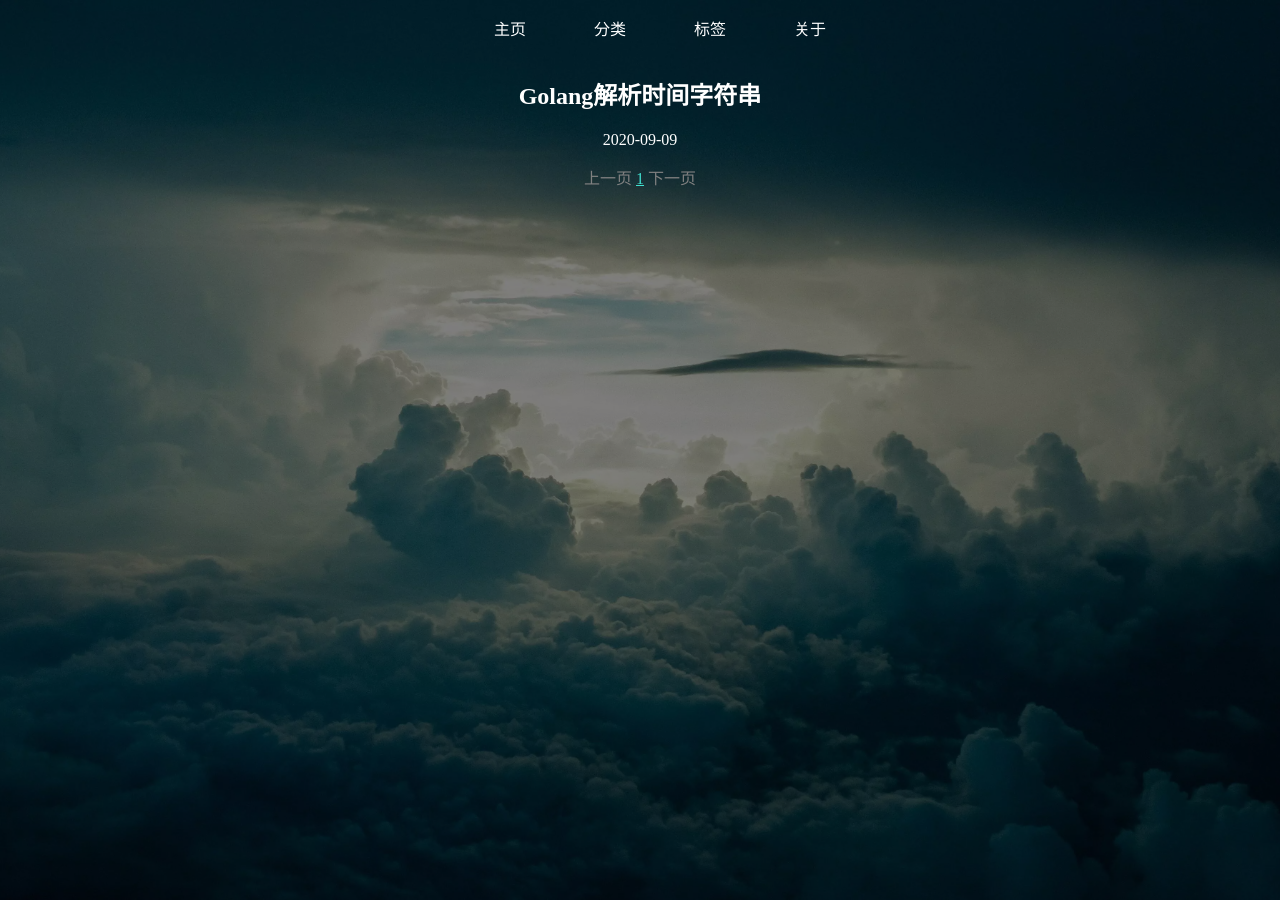
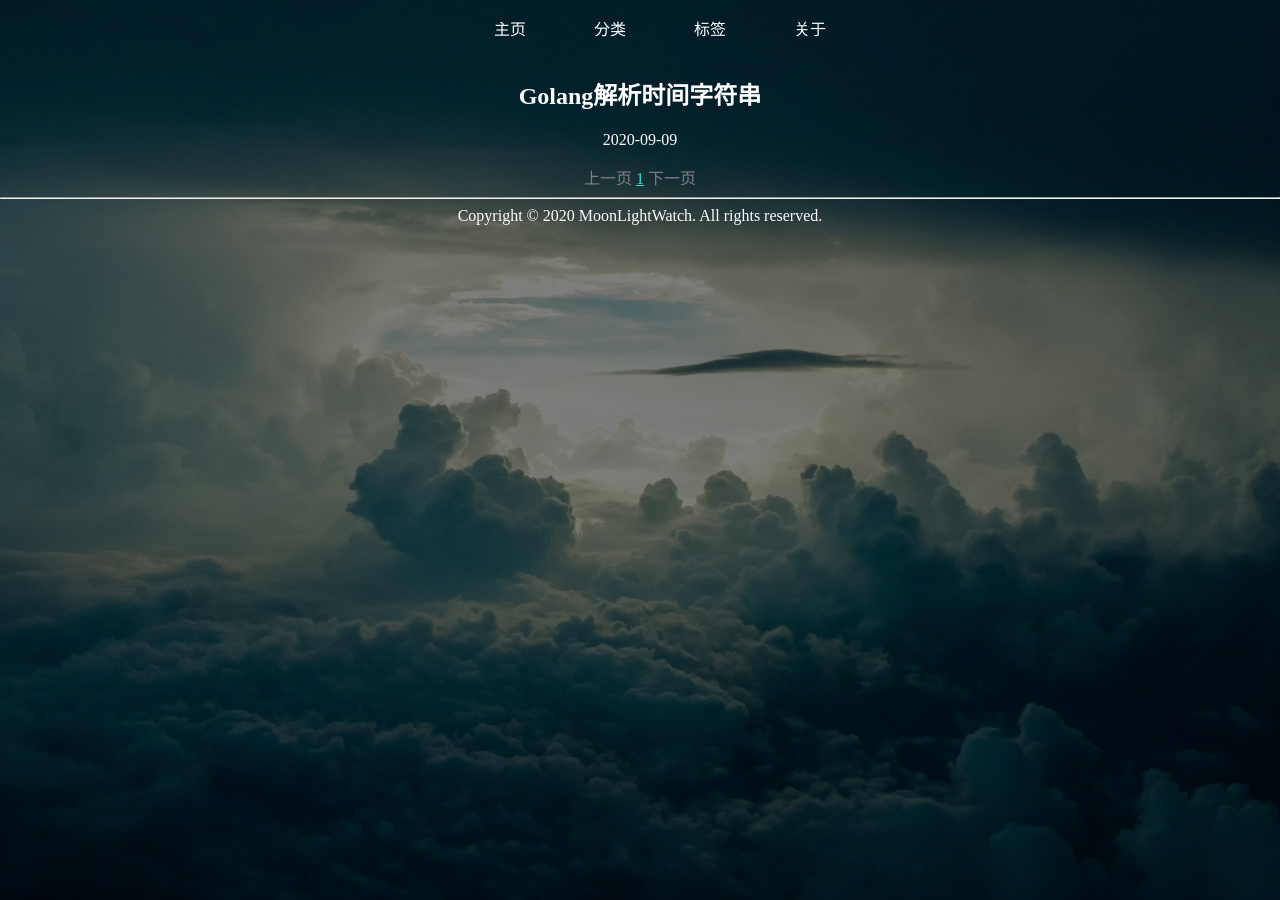
Before and after one commit to moonlightwatch/moonlightwatch.github.io, a Jekyll site: the page built from index.html, in a window 1280 px wide. Built offline with Jekyll 4.4.1, drawn with Linux system fonts in a browser that asks for light colours; the list of posts is cut into pages by our own code.

Commit message:
add footer

```diff
--- /dev/null
+++ b/_includes/footer.html
@@ -0,0 +1,8 @@
+<footer>
+    Copyright © <span id="copyright-year"></span> <a href="https://moonlightwatch.com">MoonLightWatch</a>. All rights reserved.
+</footer>
+
+<script>
+    var date = new Date();
+    document.getElementById("copyright-year").innerText = date.getFullYear();
+</script>
--- a/_layouts/default.html
+++ b/_layouts/default.html
@@ -11,6 +11,8 @@
     <div class="bg-div"></div>
     {% include nav.html %}
     {{ content }}
+    <hr>
+    {% include footer.html %}
 </body>
 
 </html>
```
